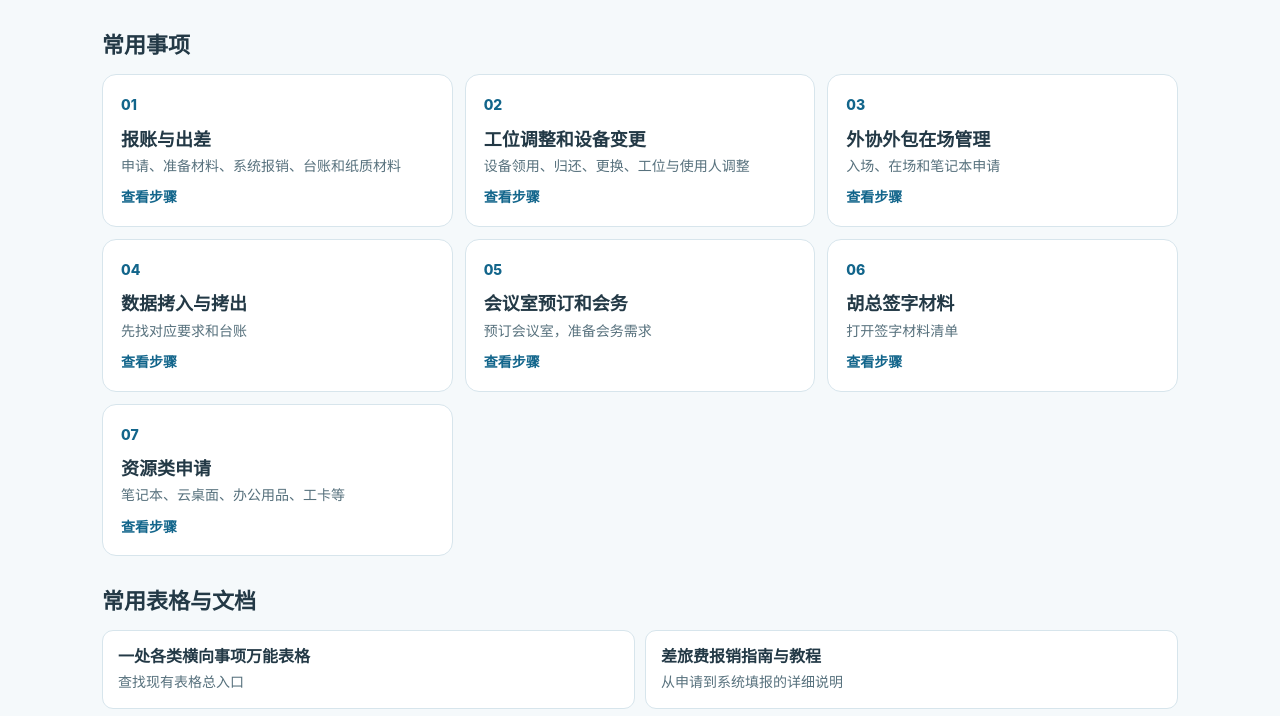
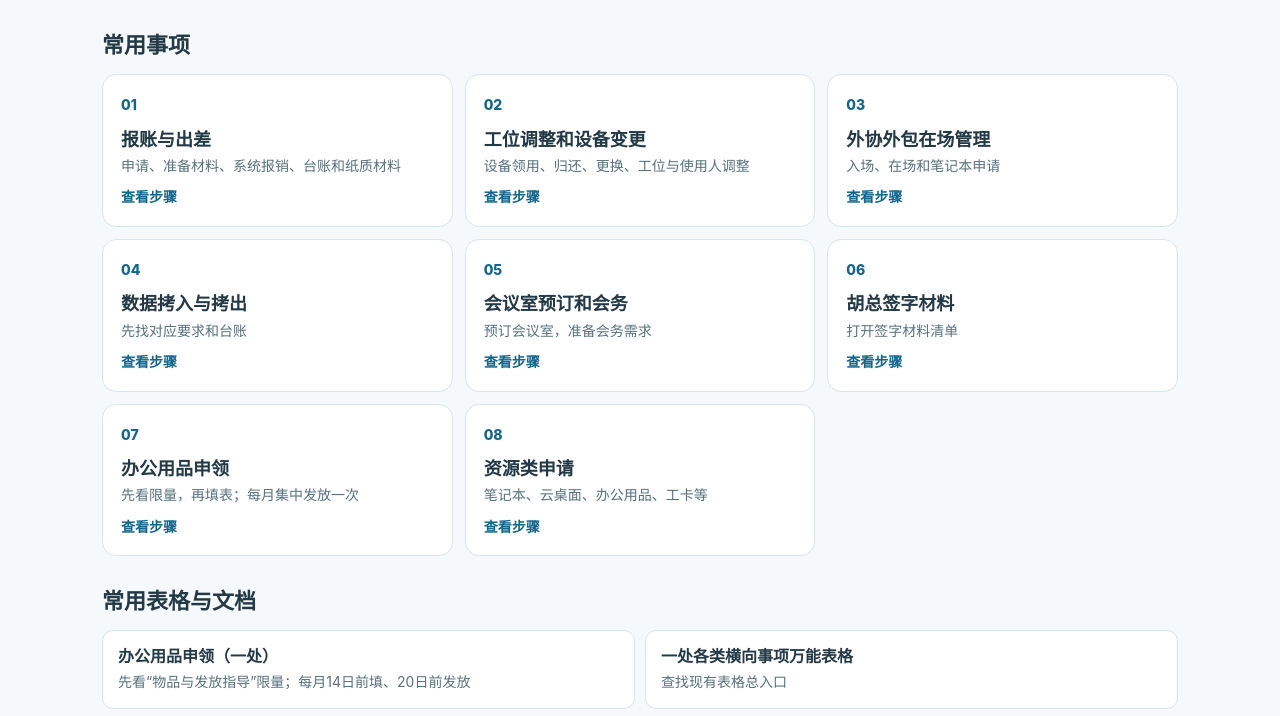
Before and after one commit to dudu2lulu/yichu-process-board, a plain HTML site: page index.html in a window 1280 px wide. Shown: the part 213-929 px from the top of the page. Drawn offline with Linux system fonts and the light colour scheme.

Commit message:
Add office supplies request rules and form

```diff
--- a/index.html
+++ b/index.html
@@ -35,9 +35,11 @@
       {title:'数据拷入与拷出',subtitle:'先找对应要求和台账',keywords:'数据 拷入 拷出 文件 内网 外网',lead:'拷入有现成台账；拷出流程资料仍待补齐。',steps:[['确认是拷入还是拷出','先区分数据流向，避免填错入口。'],['拷入：填写台账','使用内网数据拷入台账；具体要求按表内说明办理。'],['拷出：查看现有说明','目前没有核实到独立拷出申请入口，先在万能表格中查看现有说明。']],links:[['填写内网数据拷入台账','https://www.kdocs.cn/l/cdhZWwrZwWGk'],['查看万能表格','https://kdocs.cn/l/cpPLZrXbEsHo']]},
       {title:'会议室预订和会务',subtitle:'预订会议室，准备会务需求',keywords:'会议 会议室 会务 预订 预约',lead:'预订入口在万能表格第 7 项。',steps:[['确认会议安排','准备日期、时段、人数和所需会议室。'],['打开预订入口','在万能表格中找到“表7 7—12楼会议室预定链接”。'],['有会务需求时联系','说明会议时间、地点、人数及所需支持；会务电话：62578129。']],links:[['打开万能表格 · 表7',master],['拨打会务电话','tel:62578129']]},
       {title:'胡总签字材料',subtitle:'打开签字材料清单',keywords:'胡总 签字 签批 材料 返回',lead:'分中心将统一维护签字清单和后续功能；此处只保留入口。',steps:[],links:[['打开签字材料清单','https://www.kdocs.cn/l/cnhXtI73UNs6']]},
-      {title:'资源类申请',subtitle:'笔记本、云桌面、办公用品、工卡等',keywords:'资源 笔记本 云桌面 办公用品 A4 工卡 工牌 临时卡 VPN',lead:'按资源类型打开已有申请表；没有独立入口的先查看万能表格。',steps:[['确定要申请什么','区分外协笔记本、运维区笔记本、工牌或 VPN 等类型。'],['填写对应申请表','找到相应表格，按表内要求填写申请理由和人员信息。'],['找不到入口时','云桌面、办公用品、A4纸和临时卡尚缺独立流程，先查看万能表格中的最新说明。']],links:[['外协笔记本申请','https://kdocs.cn/l/ctuADMKtrnn3'],['运维区笔记本申请','https://kdocs.cn/l/cdGHeHvhUEKA?f=301'],['工牌申请 · 表10',master],['VPN 申请 · 表13',master],['万能表格入口',master]]}
+      {title:'办公用品申领',subtitle:'先看限量，再填表；每月集中发放一次',keywords:'办公用品 申领 领取 申请 文具 耗材 品牌 规格 73 14日 20日 限量 发放',lead:'每月集中出库一次。先查看每人限量，再逐项登记要领取的物品。',note:'本次申请：11月14日截止填写，11月20日前发放。后续每月14日前填写、当月20日前发放；超过截止时间填写的，顺延到下个月。',steps:[['先看每人能领多少','打开下方申领表，先切换到第二个标签“物品与发放指导”，查看每月、每人次的限量，严格按限量申请。'],['回到申领页，加一行','看完指导后回到申领填写页，点击左下角“＋”，新增一行。'],['填写姓名和月份','姓名填本人真实姓名；申请月份选择当月。'],['从下拉里选物品','“申领物品”从下拉菜单选择，共73项，都带有品牌和规格；选之前看清楚是否符合自己的需要。'],['每种物品单独一行','要领几样就加几行，每行登记一种物品；填完再次检查月份、物品和限量。']],links:[['打开办公用品申领表（一处）','https://docs.qq.com/smartsheet/DRGF2UmJ5RENBaUpP?tab=t00i2h']]},
+      {title:'资源类申请',subtitle:'笔记本、云桌面、办公用品、工卡等',keywords:'资源 笔记本 云桌面 办公用品 A4 工卡 工牌 临时卡 VPN',lead:'按资源类型打开对应申请表。办公用品的详细规则可查看“办公用品申领”事项。',steps:[['确定要申请什么','区分办公用品、外协笔记本、运维区笔记本、工牌或 VPN 等类型。'],['办公用品按月登记','先看申领表第二个标签“物品与发放指导”的每人限量，再加行填写。每月14日前填，20日前发放；逾期顺延下月。'],['填写其他资源申请表','按对应表格要求填写。云桌面、A4纸和临时卡尚缺独立流程，先查看万能表格中的最新说明。']],links:[['办公用品申领（一处）','https://docs.qq.com/smartsheet/DRGF2UmJ5RENBaUpP?tab=t00i2h'],['外协笔记本申请','https://kdocs.cn/l/ctuADMKtrnn3'],['运维区笔记本申请','https://kdocs.cn/l/cdGHeHvhUEKA?f=301'],['工牌申请 · 表10',master],['VPN 申请 · 表13',master],['万能表格入口',master]]}
     ];
     const docs=[
+      ['办公用品申领（一处）','先看“物品与发放指导”限量；每月14日前填、20日前发放','https://docs.qq.com/smartsheet/DRGF2UmJ5RENBaUpP?tab=t00i2h','办公用品 文具 耗材 申领 申请 限量 发放'],
       ['一处各类横向事项万能表格','查找现有表格总入口',master,'总表 资源 工牌 VPN 会议室'],
       ['差旅费报销指南与教程','从申请到系统填报的详细说明','https://www.kdocs.cn/l/csmYiAD86Tbe','出差 报账 报销'],
       ['苏州成本、工程费用台账','新增单据填写；在P列查看报账单状态','https://docs.qq.com/sheet/DT3FGYmdEbXhnUFpU?tab=05ukci','报账 报销 台账 P列 状态'],
```
